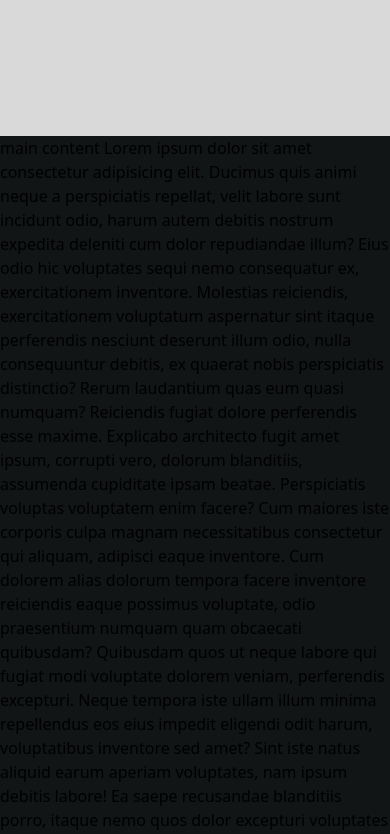
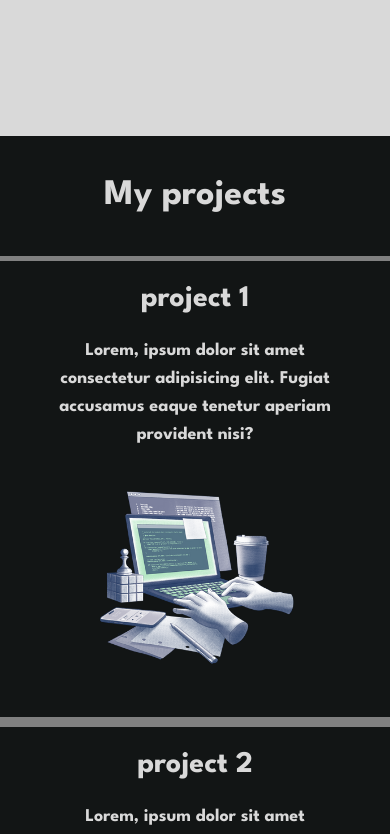
Before and after one commit to Yazid04/Yazid-portfolio.github.io, a React (Create React App) app: page / in a window 390 px wide. Shown: the part 660-1494 px from the top of the page. Built offline with nearby package versions, Linux system fonts and the light colour scheme.

Commit message:
showcase projects section almost complete (real data and responsivness left)

```diff
--- a/src/App.css
+++ b/src/App.css
@@ -9,3 +9,8 @@
     box-sizing: border-box;
     overflow-x: hidden;
 }
+
+.project{
+    border-top: 5px solid grey;
+    border-bottom: 5px solid grey;
+}
--- a/src/pages/Home/Home.jsx
+++ b/src/pages/Home/Home.jsx
@@ -1,22 +1,14 @@
 import React from "react";
 import Navbar from "../../Shared/Navbar";
 import Hero from "./Hero";
+import Projects from "./Projects";
 
 const Home = () => {
   return (
     <>
       <Navbar />
       <Hero />
-      <h2>main content Lorem ipsum dolor sit amet consectetur adipisicing elit. Ducimus quis animi neque a perspiciatis repellat, velit labore sunt incidunt odio, harum autem debitis nostrum expedita deleniti cum dolor repudiandae illum?
-      Eius odio hic voluptates sequi nemo consequatur ex, exercitationem inventore. Molestias reiciendis, exercitationem voluptatum aspernatur sint itaque perferendis nesciunt deserunt illum odio, nulla consequuntur debitis, ex quaerat nobis perspiciatis distinctio?
-      Rerum laudantium quas eum quasi numquam? Reiciendis fugiat dolore perferendis esse maxime. Explicabo architecto fugit amet ipsum, corrupti vero, dolorum blanditiis, assumenda cupiditate ipsam beatae. Perspiciatis voluptas voluptatem enim facere?
-      Cum maiores iste corporis culpa magnam necessitatibus consectetur qui aliquam, adipisci eaque inventore. Cum dolorem alias dolorum tempora facere inventore reiciendis eaque possimus voluptate, odio praesentium numquam quam obcaecati quibusdam?
-      Quibusdam quos ut neque labore qui fugiat modi voluptate dolorem veniam, perferendis excepturi. Neque tempora iste ullam illum minima repellendus eos eius impedit eligendi odit harum, voluptatibus inventore sed amet?
-      Sint iste natus aliquid earum aperiam voluptates, nam ipsum debitis labore! Ea saepe recusandae blanditiis porro, itaque nemo quos dolor excepturi voluptates velit eum iusto commodi tempore rem, voluptatem eaque!
-      Quisquam, ad vitae! Culpa nesciunt, nam veritatis accusamus repellendus laboriosam natus temporibus beatae fugiat quasi ipsum sint voluptate esse sapiente nisi, distinctio cum iste facilis quas reiciendis? Nihil, praesentium minus.
-      Eveniet praesentium veniam, quae possimus, non fugiat culpa magni accusantium reiciendis laborum dicta temporibus, illo voluptatibus ad nam perspiciatis autem impedit expedita corrupti suscipit necessitatibus omnis. Doloremque facilis laborum fugiat?
-      Corrupti quos officiis voluptate repellendus doloribus animi voluptas eius repellat vitae nam facilis mollitia labore harum facere possimus, dicta qui ea modi in deserunt? Impedit quaerat nam tempora esse dignissimos!
-      Eum debitis dicta reprehenderit ducimus, impedit aliquid assumenda atque unde alias. Assumenda eligendi natus fugit dignissimos possimus expedita quisquam aliquam delectus, dolore veritatis voluptatibus odio fuga. Laborum neque corporis architecto?</h2>
+     <Projects />
     </>
   );
 };
--- /dev/null
+++ b/src/pages/Home/Projects.jsx
@@ -0,0 +1,56 @@
+import React from "react";
+import some from "../../Static/codingImg.png";
+
+const Projects = () => {
+
+  const projects = [
+    {
+      id: 0,
+      title: "project 1",
+      description: `Lorem, ipsum dolor sit amet consectetur adipisicing elit. Fugiat
+      accusamus eaque tenetur aperiam provident nisi?`,
+      image: some,
+    },
+    {
+      id: 1,
+      title: "project 2",
+      description: `Lorem, ipsum dolor sit amet consectetur adipisicing elit. Fugiat
+      accusamus eaque tenetur aperiam provident nisi?`,
+      image: some,
+    },
+    {
+      id: 2,
+      title: "project 3",
+      description: `Lorem, ipsum dolor sit amet consectetur adipisicing elit. Fugiat
+      accusamus eaque tenetur aperiam provident nisi?`,
+      image: some,
+    },
+  ];
+
+
+  return (
+    <section className="w-full h-min text-light font-LeagueSpartan">
+      <div className="w-11/12 mx-auto p-10 grid place-content-center">
+        <h2 className="text-4xl">My projects</h2>
+      </div>
+      {projects.map(project => {
+        const { title, description, image, id } = project;
+        return (
+          <div key={id} className="project w-full h-min py-5 md:p-0">
+            <div className="w-full px-10 text-center max-w-5xl mx-auto flex flex-col gap-5 justify-evenly items-center mb-5 md:flex-row md:text-start">
+              <div className="w-full flex flex-col gap-y-5 md:w-1/2">
+                <h2 className="text-3xl md:text-4xl">{title}</h2>
+                <p className="text-lg md:text-xl">{description}</p>
+              </div>
+              <div className="grid place-content-center w-full h-52 md:w-96 md:h-72">
+                <img src={image} alt="protoype" className="w-full h-full" />
+              </div>
+            </div>
+          </div>
+        );
+      })}
+    </section>
+  );
+};
+
+export default Projects;
```
